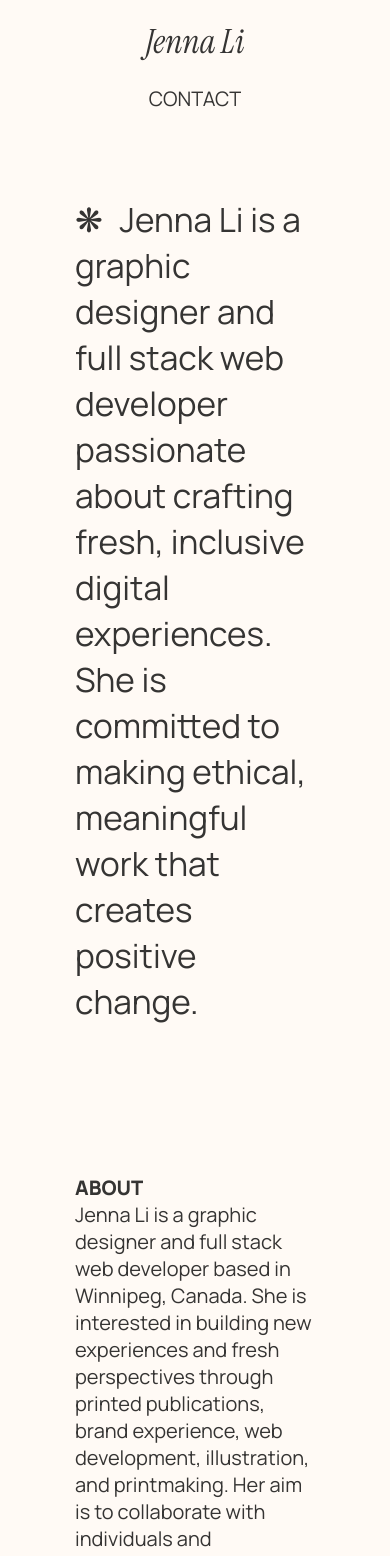
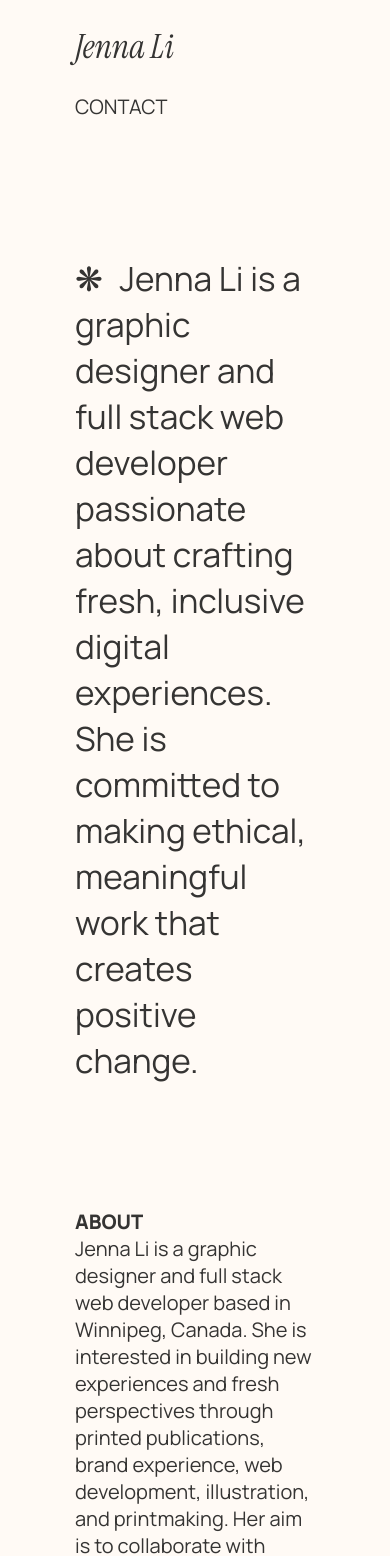
Before and after one commit to jli33-rrc/li_jenna_coding_assignment14, a Next.js app: page / in a window 390 px wide. Shown: the top 1556 px of the page. Built offline with nearby package versions, Linux system fonts and the light colour scheme.

Commit message:
Updated NavigationBar and Footer component

```diff
--- a/src/app/globals.css
+++ b/src/app/globals.css
@@ -1,14 +1,8 @@
-@import url('https://fonts.googleapis.com/css2?family=Instrument+Serif:ital@0;1&family=Manrope:wght@400;800&display=swap');
+@import url('https://fonts.googleapis.com/css2?family=Instrument+Serif:ital@0;1&family=Manrope:wght@200;300;400;500;600;700;800&display=swap');
 
 :root {
   --background: #fffaf5;
   --foreground: #353433;
-}
-
-html,
-body {
-  max-width: 100vw;
-  overflow-x: hidden;
 }
 
 body {
@@ -24,8 +18,3 @@ body {
   padding: 0;
   margin: 0;
 }
-
-a {
-  color: inherit;
-  text-decoration: none;
-}
--- a/src/app/page.module.css
+++ b/src/app/page.module.css
@@ -3,7 +3,7 @@
   --gray-alpha-200: rgba(var(--gray-rgb), 0.08);
   --gray-alpha-100: rgba(var(--gray-rgb), 0.05);
 
-  padding: 0px 75px 20px 75px;
+  padding: 0 75px 0 75px;
 }
 
 .main {
@@ -43,15 +43,15 @@
 }
 
 @media (max-width: 768px) {
-  .page {
-    padding: 0px 75px 20px 75px;
-  }
-
   .main {
     align-items: flex-start;
   }
 
   .main h1 {
-    margin: 50px 0 150px 0;
+    margin: 100px 0 125px 0;
+  }
+
+  .section {
+    margin: 0 0 125px 0;
   }
 }
--- a/src/components/Footer/Footer.tsx
+++ b/src/components/Footer/Footer.tsx
@@ -8,7 +8,7 @@ const FooterContainer = styled.footer<{ $backgroundColor: string }>`
   background-color: ${({ $backgroundColor }) => $backgroundColor};
   display: flex;
   flex-direction: column;
-  padding: 0px 75px 20px 75px;
+  padding: 0 75px 25px 75px;
 `;
 
 const ConnectSection = styled.div<{ $fontColor?: string }>`
@@ -16,7 +16,11 @@ const ConnectSection = styled.div<{ $fontColor?: string }>`
   font-family: 'Manrope', sans-serif;
   font-size: 25pt;
   font-weight: 400;
-  margin: 50px 0px 200px 0px;
+  margin: 125px 0 125px 0;
+
+  @media (max-width: 768px) {
+    margin: 0 0 125px 0;
+  }
 `;
 
 const HelloLink = styled.a<{ $fontColor?: string }>`
@@ -50,7 +54,7 @@ const Column = styled.div<{ $alignRight?: boolean; $noMargin?: boolean }>`
   margin-bottom: ${({ $noMargin }) => ($noMargin ? '0' : '50px')};
 
   @media (max-width: 768px) {
-    margin-bottom: ${({ $noMargin }) => ($noMargin ? '0' : '75px')};
+    margin-bottom: ${({ $noMargin }) => ($noMargin ? '0' : '25px')};
     text-align: left;
   }
 `;
--- a/src/components/NavigationBar/NavigationBar.tsx
+++ b/src/components/NavigationBar/NavigationBar.tsx
@@ -9,11 +9,11 @@ const NavigationContainer = styled.nav<{ $backgroundColor: string }>`
   background-color: ${({ $backgroundColor }) => $backgroundColor};
   display: flex;
   justify-content: space-between;
-  padding: 20px 75px 20px 75px;
+  padding: 25px 75px 25px 75px;
 
   @media (max-width: 768px) {
+    align-items: flex-start;
     flex-direction: column;
-    gap: 0.5rem;
   }
 `;
 
@@ -35,7 +35,11 @@ const LinksContainer = styled.div`
   display: flex;
 
   @media (max-width: 768px) {
+    align-items: flex-start;
     flex-direction: column;
+    margin-top: 5px;
+    margin-left: -25px;
+    width: 100%;
   }
 `;
 
@@ -45,7 +49,7 @@ const Links = styled.a<{ $fontColor?: string }>`
   font-family: 'Manrope', sans-serif;
   font-size: 15pt;
   font-weight: 400;
-  margin-left: 20px;
+  margin-left: 25px;
   padding: 10px 25px;
   text-decoration: none;
   transition:
@@ -59,7 +63,7 @@ const Links = styled.a<{ $fontColor?: string }>`
   }
 
   @media (max-width: 768px) {
-    margin: 0.25rem 0;
+    margin: 10px 0 0 0;
   }
 `;
 
```
